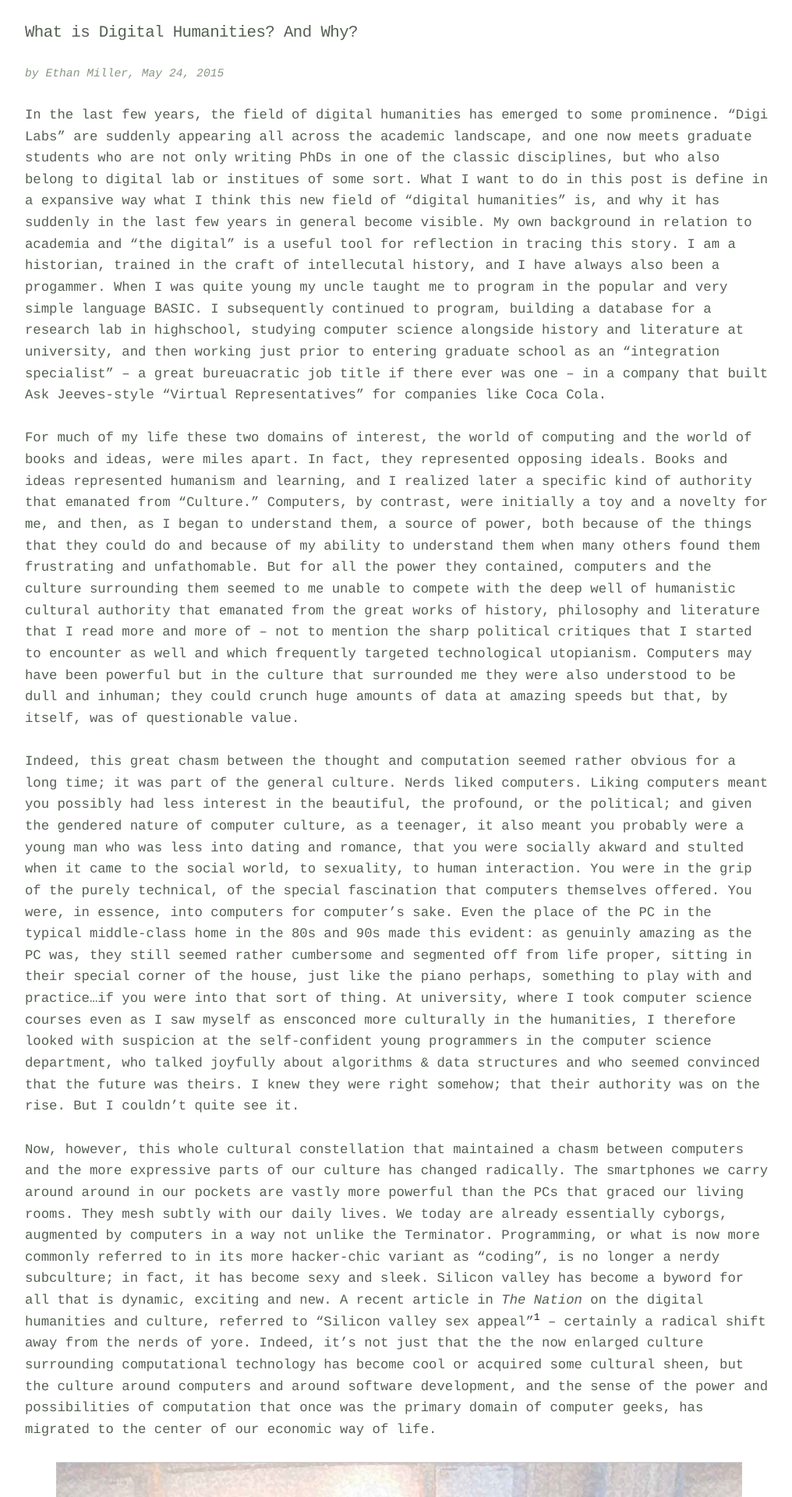
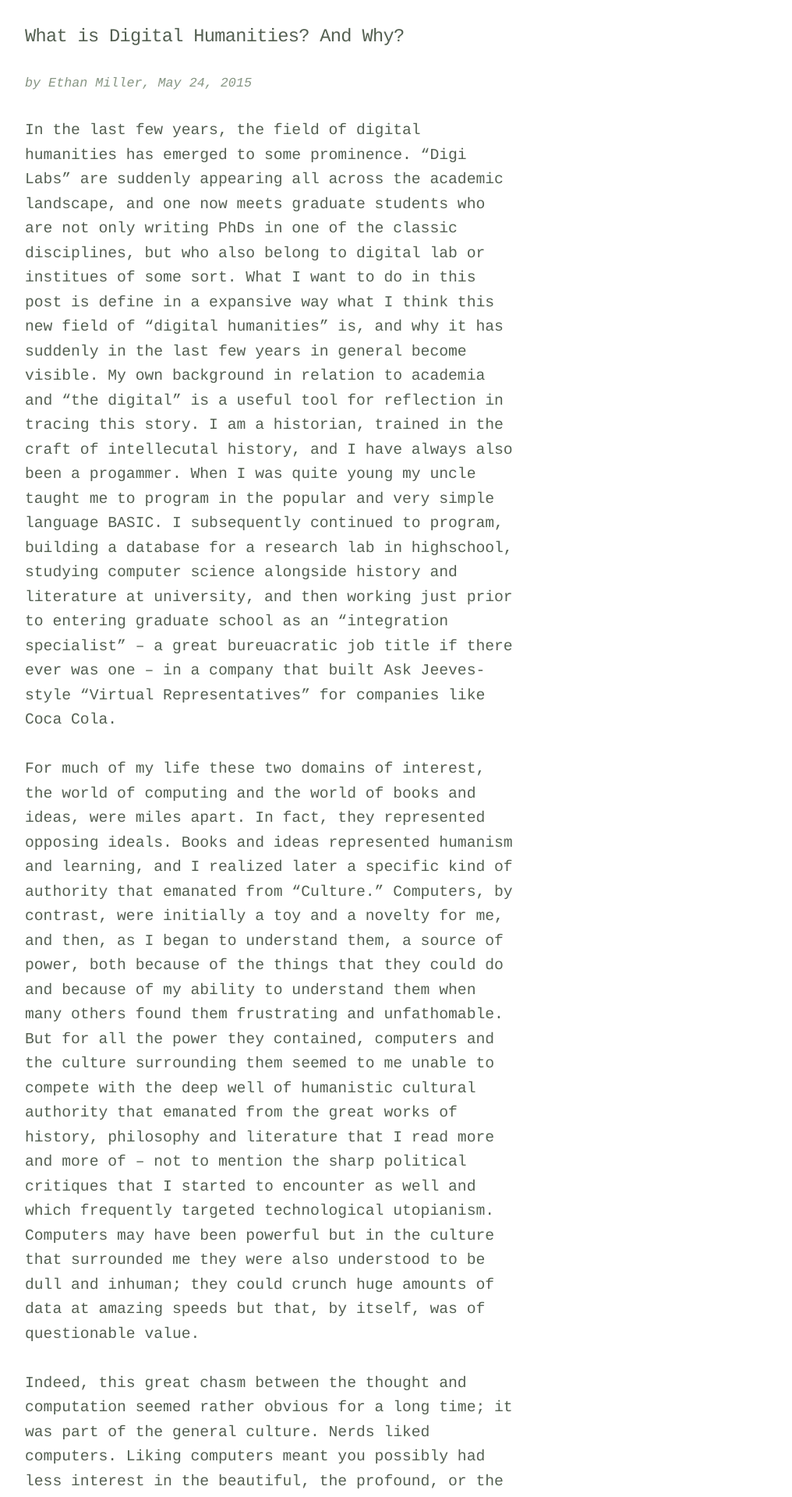
Before and after one commit to ezmiller/humanscode, a Jekyll site: the page built from _posts/2014-05-23-what-is-digital-humanities.markdown, in a window 1280 px wide. Shown: the top 1920 px of the page at 78% size, without its empty margins (128-1144 px from the left). Built offline with Jekyll 4.4.1, drawn with Linux system fonts in a browser that asks for light colours.

Commit message:
Limit post page content width and increase font size

```diff
--- a/_layouts/post.html
+++ b/_layouts/post.html
@@ -1,7 +1,7 @@
 ---
 layout: default
 ---
-<div class="post">
+<div class="post eight columns">
 
   <header class="post-header">
     <h1 class="post-title">{{ page.title }}</h1>
--- a/css/main.scss
+++ b/css/main.scss
@@ -32,7 +32,7 @@ $bigger-than-mobile: 600px;
 html {
   font-size: 62.5%;
   @media screen and (min-width: $bigger-than-mobile) {
-    font-size: 72%;
+    font-size: 82%;
   }
 }
 body {
```
